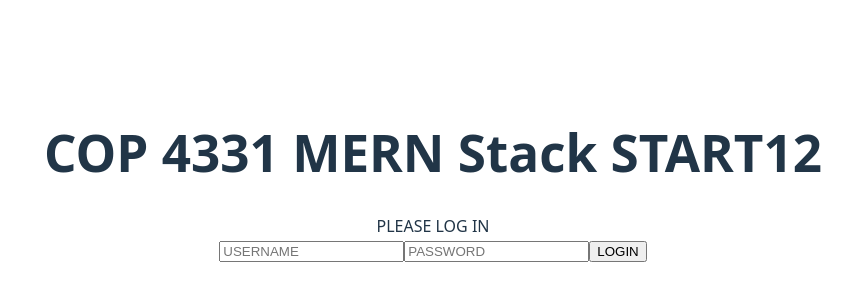
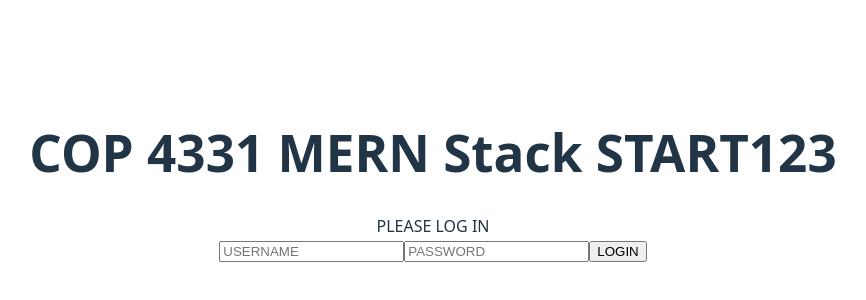
Before and after one commit to Edwinvilla72/Large-Project-Group-26, a React (Vite) app in the folder frontend/: page / in a window 1280 px wide. Shown: the part 224-524 px from the top of the page, without its empty margins (207-1073 px from the left). Built offline with nearby package versions, Linux system fonts and the light colour scheme.

Commit message:
Test again

```diff
--- a/frontend/src/components/PageTitle.tsx
+++ b/frontend/src/components/PageTitle.tsx
@@ -1,6 +1,6 @@
 function PageTitle() {
     return (
-        <h1 id="title">COP 4331 MERN Stack START12</h1>
+        <h1 id="title">COP 4331 MERN Stack START123</h1>
     );
 };
 
```
